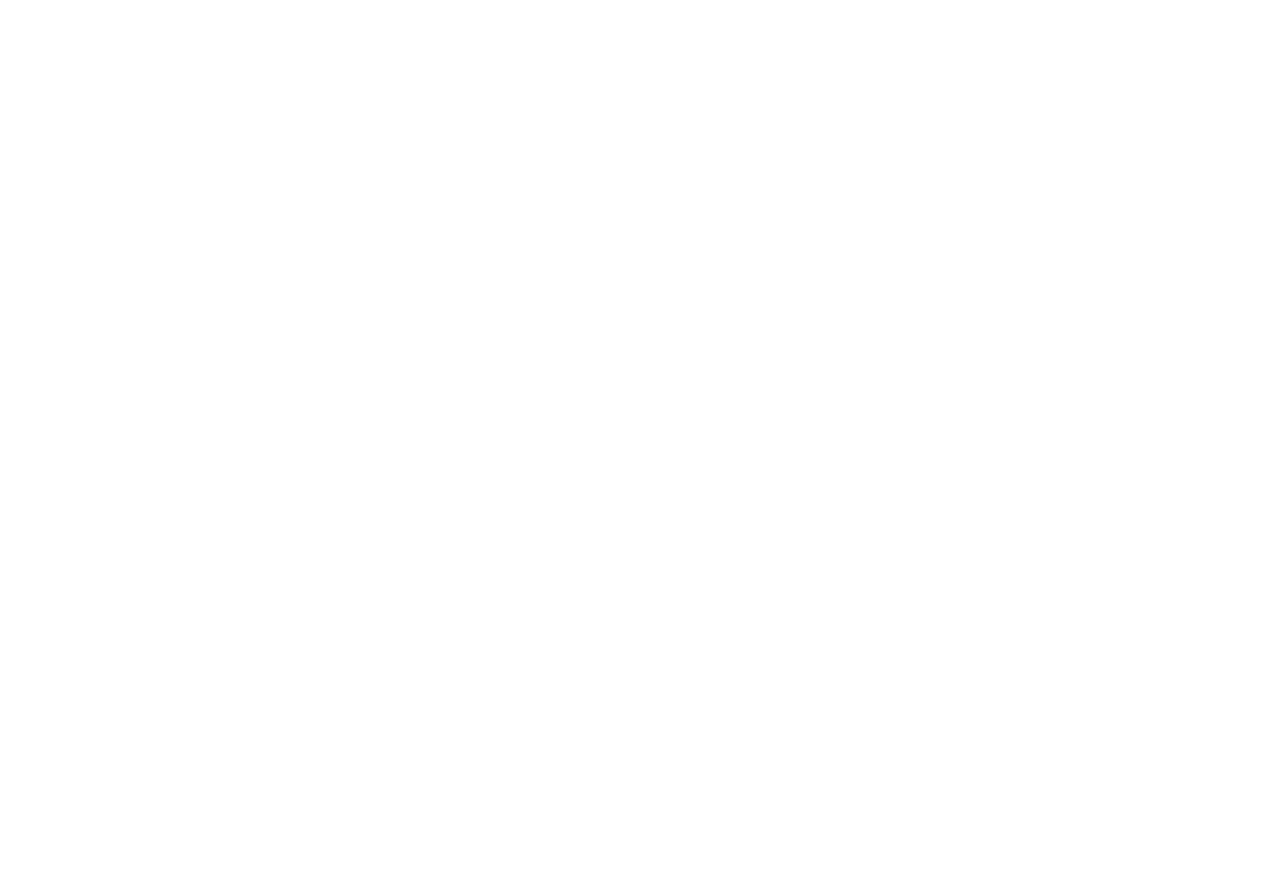
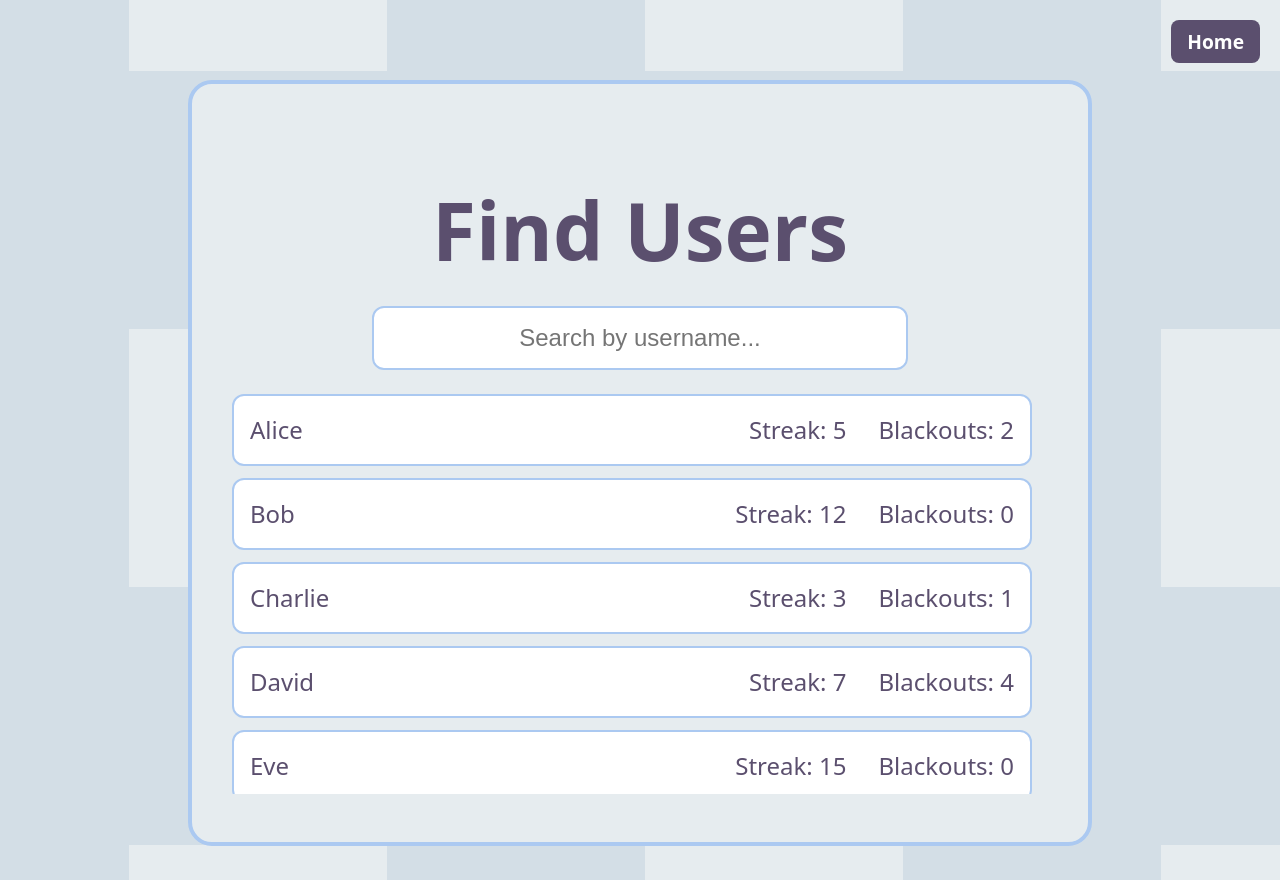
Before and after one commit to ihmnelson/WookieeAndCo, a React (Vite) app in the folder Frontend/: page /user-search in a window 1280 px wide. Before the commit this address had no page. Before the commit the page ends 800 px from the top, so only its background shows below. Built offline with nearby package versions, Linux system fonts and the light colour scheme.

Commit message:
search page and frontend fixes

```diff
--- a/Frontend/src/App.jsx
+++ b/Frontend/src/App.jsx
@@ -3,6 +3,7 @@ import Home from './pages/Home';
 import Signup from './pages/Signup.jsx';
 import Login from './pages/Login';
 import Game from './pages/Game';
+import UserSearch from './pages/UserSearch'; // <-- add this line
 
 function App() {
   return (
@@ -12,6 +13,7 @@ function App() {
         <Route path="/signup" element={<Signup />} />
         <Route path="/login" element={<Login />} />
         <Route path="/game" element={<Game />} />
+        <Route path="/user-search" element={<UserSearch />} /> {/* <-- add this route */}
       </Routes>
     </Router>
   );
--- a/Frontend/src/pages/GameFunctions.jsx
+++ b/Frontend/src/pages/GameFunctions.jsx
@@ -1,5 +1,6 @@
 import React, { useState, useEffect } from "react";
 import activities from '../assets/challenges.json';
+import { Link } from 'react-router-dom'; // Import Link
 
 const boardSize = 5;
 
@@ -14,13 +15,31 @@ const BingoGame = () => {
   const [showPopup, setShowPopup] = useState(false);
   const [completedBingos, setCompletedBingos] = useState(new Set());
   const [bingoCount, setBingoCount] = useState(0);
-    // const [singleBingoAchieved, setSingleBingoAchieved] = useState(false);
   const [blackoutAchieved, setBlackoutAchieved] = useState(false);
+
+  const smallButtonStyle = {
+    position: 'absolute',
+    top: '20px',
+    right: '20px',
+    padding: '0.5rem 1rem',
+    fontSize: '1.2rem',
+    fontWeight: '600',
+    color: '#ffffff',
+    backgroundColor: '#5b4f6e',
+    border: 'none',
+    borderRadius: '8px',
+    cursor: 'pointer',
+    transition: 'background-color 0.3s ease',
+  };
+
+  const smallButtonHoverStyle = {
+    backgroundColor: '#44395a',
+  };
 
   useEffect(() => {
     generateBoard();
 
-        // Fully prevent scrolling
+    // Apply styles to body to prevent scrolling and set background
     document.documentElement.style.height = "100%";
     document.body.style.height = "100%";
     document.body.style.overflow = "hidden";
@@ -49,7 +68,6 @@ const BingoGame = () => {
     );
     setCompletedBingos(new Set());
     setBingoCount(0);
-        // setSingleBingoAchieved(false);
     setBlackoutAchieved(false);
   };
 
@@ -68,7 +86,6 @@ const BingoGame = () => {
     if (newBingos.size > prevBingoCount) {
       setShowPopup(true);
       setBingoCount(prevCount => prevCount + 1);
-            // setSingleBingoAchieved(true);
     }
 
     setCompletedBingos(newBingos);
@@ -93,24 +110,39 @@ const BingoGame = () => {
 
   return (
     <div style={{
-            minHeight: "100vh",
+      position: 'fixed', // Make the main div fixed to cover the entire viewport
+      top: 0,
+      left: 0,
+      width: '100vw', // Ensure it covers the full viewport width
+      height: '100vh', // Ensure it covers the full viewport height
       textAlign: "center",
-            padding: "00px",
+      padding: "0px",
       fontFamily: "Arial, sans-serif",
       color: "black",
       display: "flex",
       flexDirection: "column",
       alignItems: "center",
-            justifyContent: "center", // Center all content nicely
+      justifyContent: "center",
       backgroundImage: `
         linear-gradient(90deg, #d3dee6 25%, transparent 25%, transparent 75%, #d3dee6 75%),
         linear-gradient(#d3dee6 25%, transparent 25%, transparent 75%, #d3dee6 75%)
       `,
       backgroundSize: '516px 516px',
       backgroundPosition: '0 0, 200px 200px',
-            backgroundColor: '#e6ecef', // Added checkerboard background
+      backgroundColor: '#e6ecef',
     }}>
-            <h2 style={{ fontSize: "32px", marginTop: "-175px" }}>
+      {/* Small search button */}
+      <Link to="/user-search">
+        <button
+          style={smallButtonStyle}
+          onMouseOver={(e) => e.currentTarget.style.backgroundColor = smallButtonHoverStyle.backgroundColor}
+          onMouseOut={(e) => e.currentTarget.style.backgroundColor = smallButtonStyle.backgroundColor}
+        >
+          Search Users
+        </button>
+      </Link>
+
+      <h2 style={{ fontSize: "32px", marginBottom: "20px" }}>
         🌳 Healthy Habits Bingo 🚶‍♂️
       </h2>
 
@@ -122,7 +154,6 @@ const BingoGame = () => {
           gap: "15px",
           justifyContent: "center",
           alignItems: "center",
-                    marginTop: "-15px"
         }}
       >
         {bingoBoard.map((row, i) =>
@@ -148,7 +179,7 @@ const BingoGame = () => {
               }}
               className={i === 2 && j === 2 ? "center-cell" : ""}
             >
-                            <span style={{ padding: "5px" }}> {/* Added padding to the text */}
+              <span style={{ padding: "5px" }}>
                 {i === 2 && j === 2 ? "FREE SPACE" : activities[i * boardSize + j]}
               </span>
             </div>
--- a/Frontend/src/pages/Home.jsx
+++ b/Frontend/src/pages/Home.jsx
@@ -1,10 +1,11 @@
 import { Link } from 'react-router-dom';
+import { useEffect } from 'react';
 
 function Home() {
   const buttonStyle = {
     margin: '12px',
-    padding: '1rem 0', // remove horizontal padding
-    width: '600px',       // <-- set fixed width
+    padding: '0.5rem 0',
+    width: '600px',
     fontSize: '2rem',
     fontWeight: '600',
     color: '#ffffff',
@@ -20,13 +21,41 @@ function Home() {
     backgroundColor: '#44395a',
   };
 
+  const smallButtonStyle = {
+    position: 'absolute',
+    top: '20px',
+    right: '20px',
+    padding: '0.5rem 1rem',
+    fontSize: '1.2rem',
+    fontWeight: '600',
+    color: '#ffffff',
+    backgroundColor: '#5b4f6e',
+    border: 'none',
+    borderRadius: '8px',
+    cursor: 'pointer',
+    transition: 'background-color 0.3s ease',
+  };
+
+  const smallButtonHoverStyle = {
+    backgroundColor: '#44395a',
+  };
+
+  useEffect(() => {
+    document.body.style.overflow = 'hidden';
+
+    return () => {
+      document.body.style.overflow = 'auto'; // Re-enable scrolling when the component unmounts
+    };
+  }, []); // Empty dependency array ensures this runs only once after the initial render
+
   return (
     <div style={{
+      position: 'relative',
       display: 'flex',
       justifyContent: 'center',
       alignItems: 'flex-start',
       height: '100vh',
-      paddingTop: '20vh',  // reduced from 20vh to 5vh
+      paddingTop: '20vh',
       backgroundImage: `
         linear-gradient(90deg, #d3dee6 25%, transparent 25%, transparent 75%, #d3dee6 75%),
         linear-gradient(#d3dee6 25%, transparent 25%, transparent 75%, #d3dee6 75%)
@@ -35,6 +64,18 @@ function Home() {
       backgroundPosition: '0 0, 200px 200px',
       backgroundColor: '#e6ecef',
     }}>
+      {/* Small search button */}
+      <Link to="/user-search">
+        <button
+          style={smallButtonStyle}
+          onMouseOver={(e) => e.currentTarget.style.backgroundColor = smallButtonHoverStyle.backgroundColor}
+          onMouseOut={(e) => e.currentTarget.style.backgroundColor = smallButtonStyle.backgroundColor}
+        >
+          Search Users
+        </button>
+      </Link>
+
+      {/* Main box */}
       <div style={{
         border: '4px solid #abc9f1',
         padding: '4rem',
@@ -51,13 +92,14 @@ function Home() {
         <h1 style={{
           color: '#5b4f6e',
           fontSize: '8rem',
-          marginTop: '-42px',       // no top margin
-          marginBottom: '32px'  // small gap below the title
+          marginTop: '-42px',
+          marginBottom: '32px'
         }}>
           Healthy Habits Bingo
         </h1>
 
-        <div><Link to="/game">
+        <div>
+          <Link to="/game">
             <button
               style={buttonStyle}
               onMouseOver={(e) => e.currentTarget.style.backgroundColor = buttonHoverStyle.backgroundColor}
--- a/Frontend/src/pages/Login.jsx
+++ b/Frontend/src/pages/Login.jsx
@@ -1,4 +1,5 @@
 import { Link } from 'react-router-dom';
+import { useEffect } from 'react';
 
 function Login() {
   const buttonStyle = {
@@ -32,6 +33,14 @@ function Login() {
     e.preventDefault();
     // TODO: Send POST request to backend /api/login with username + password
   };
+
+  useEffect(() => {
+    document.body.style.overflow = 'hidden';
+
+    return () => {
+      document.body.style.overflow = 'auto'; // Re-enable scrolling when the component unmounts
+    };
+  }, []); // Empty dependency array ensures this runs only once after the initial render
 
   return (
     <div style={{
--- a/Frontend/src/pages/Signup.jsx
+++ b/Frontend/src/pages/Signup.jsx
@@ -1,4 +1,5 @@
 import { Link } from 'react-router-dom';
+import { useEffect } from 'react';
 
 function Signup() {
   const buttonStyle = {
@@ -32,6 +33,14 @@ function Signup() {
     e.preventDefault();
     // TODO: Send POST request to backend /api/signup with username + password
   };
+
+  useEffect(() => {
+    document.body.style.overflow = 'hidden';
+
+    return () => {
+      document.body.style.overflow = 'auto'; // Re-enable scrolling when the component unmounts
+    };
+  }, []); // Empty dependency array ensures this runs only once after the initial render
 
   return (
     <div style={{
--- /dev/null
+++ b/Frontend/src/pages/UserSearch.jsx
@@ -0,0 +1,156 @@
+import { useState, useEffect } from 'react';
+import { Link } from 'react-router-dom'; // <-- import Link
+
+function UserSearch() {
+  const [query, setQuery] = useState('');
+  const [users, setUsers] = useState([
+    { name: 'Alice', streak: 5, blackouts: 2 },
+    { name: 'Bob', streak: 12, blackouts: 0 },
+    { name: 'Charlie', streak: 3, blackouts: 1 },
+    { name: 'David', streak: 7, blackouts: 4 },
+    { name: 'Eve', streak: 15, blackouts: 0 },
+  ]);
+
+  const handleSearch = (e) => {
+    setQuery(e.target.value);
+  };
+
+  const filteredUsers = users.filter(user =>
+    user.name.toLowerCase().includes(query.toLowerCase())
+  );
+
+  const smallButtonStyle = {
+    position: 'absolute',
+    top: '20px',
+    right: '20px',
+    padding: '0.5rem 1rem',
+    fontSize: '1.2rem',
+    fontWeight: '600',
+    color: '#ffffff',
+    backgroundColor: '#5b4f6e',
+    border: 'none',
+    borderRadius: '8px',
+    cursor: 'pointer',
+    transition: 'background-color 0.3s ease',
+  };
+
+  const smallButtonHoverStyle = {
+    backgroundColor: '#44395a',
+  };
+
+  useEffect(() => {
+    document.body.style.overflow = 'hidden';
+
+    return () => {
+      document.body.style.overflow = 'auto'; // Re-enable scrolling when the component unmounts
+    };
+  }, []); // Empty dependency array ensures this runs only once after the initial render
+
+  return (
+    <div style={{
+      position: 'relative', // <-- important to position the top-right button
+      display: 'flex',
+      justifyContent: 'center',
+      alignItems: 'flex-start',
+      height: '100vh',
+      paddingTop: '10vh',
+      backgroundImage: `
+        linear-gradient(90deg, #d3dee6 25%, transparent 25%, transparent 75%, #d3dee6 75%),
+        linear-gradient(#d3dee6 25%, transparent 25%, transparent 75%, #d3dee6 75%)
+      `,
+      backgroundSize: '516px 516px',
+      backgroundPosition: '0 0, 200px 200px',
+      backgroundColor: '#e6ecef',
+      overflowY: 'auto', // Keep the scroll for the user list
+    }}>
+      {/* Small "Home" button */}
+      <Link to="/">
+        <button
+          style={smallButtonStyle}
+          onMouseOver={(e) => e.currentTarget.style.backgroundColor = smallButtonHoverStyle.backgroundColor}
+          onMouseOut={(e) => e.currentTarget.style.backgroundColor = smallButtonStyle.backgroundColor}
+        >
+          Home
+        </button>
+      </Link>
+
+      <div style={{
+        border: '4px solid #abc9f1',
+        padding: '3rem',
+        borderRadius: '24px',
+        backgroundColor: '#e6ecef',
+        textAlign: 'center',
+        width: '800px',
+        minHeight: '600px',
+        display: 'flex',
+        flexDirection: 'column',
+        alignItems: 'center',
+      }}>
+        <h1 style={{
+          color: '#5b4f6e',
+          fontSize: '5rem',
+          marginBottom: '32px'
+        }}>
+          Find Users
+        </h1>
+
+        <input
+          type="text"
+          placeholder="Search by username..."
+          value={query}
+          onChange={handleSearch}
+          style={{
+            marginBottom: '24px',
+            padding: '1rem',
+            width: '500px',
+            fontSize: '1.5rem',
+            borderRadius: '12px',
+            border: '2px solid #abc9f1',
+            outline: 'none',
+            textAlign: 'center',
+          }}
+        />
+
+        <div style={{
+          width: '100%',
+          maxHeight: '400px',
+          overflowY: 'auto',
+          paddingRight: '16px',
+        }}>
+          {filteredUsers.map((user, index) => (
+            <div key={index} style={{
+              backgroundColor: '#ffffff',
+              border: '2px solid #abc9f1',
+              borderRadius: '12px',
+              padding: '1rem',
+              marginBottom: '12px',
+              display: 'flex',
+              justifyContent: 'space-between',
+              alignItems: 'center',
+              fontSize: '1.5rem',
+              color: '#5b4f6e',
+              fontWeight: '500',
+            }}>
+              <span>{user.name}</span>
+              <div style={{ display: 'flex', gap: '2rem' }}>
+                <span>Streak: {user.streak}</span>
+                <span>Blackouts: {user.blackouts}</span>
+              </div>
+            </div>
+          ))}
+          {filteredUsers.length === 0 && (
+            <div style={{
+              color: '#5b4f6e',
+              fontSize: '2rem',
+              marginTop: '2rem',
+            }}>
+              No users found.
+            </div>
+          )}
+        </div>
+      </div>
+    </div>
+  );
+}
+
+export default UserSearch;
```
Lines whose indentation alone changed are shown as unchanged.
